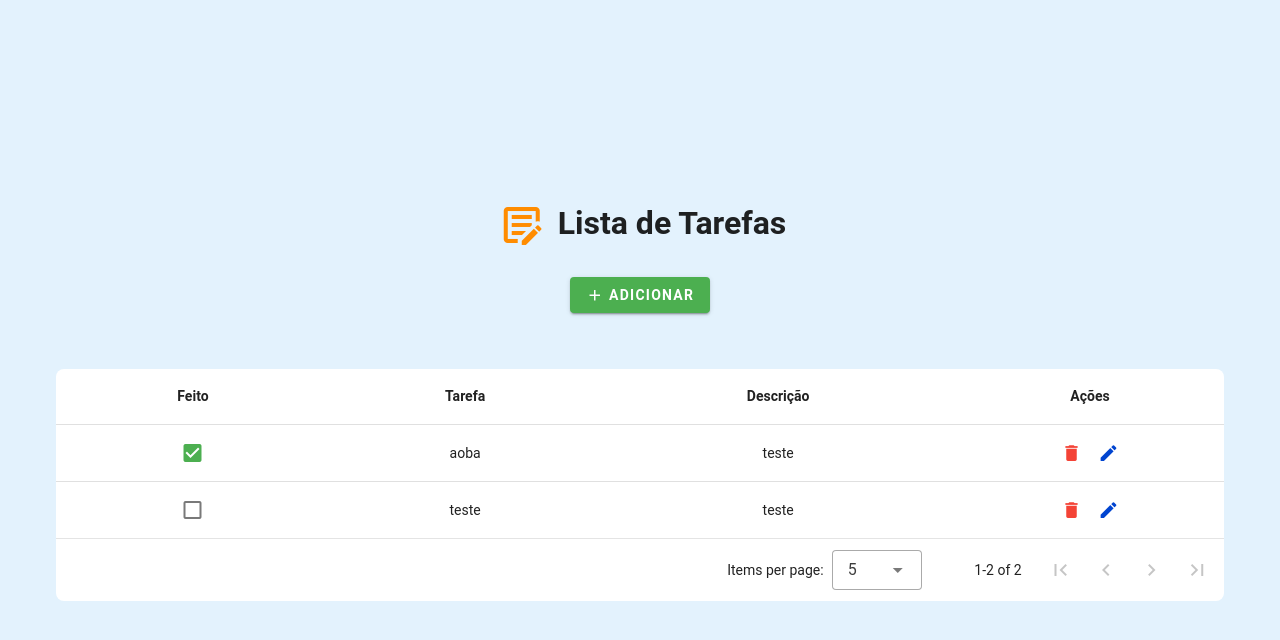
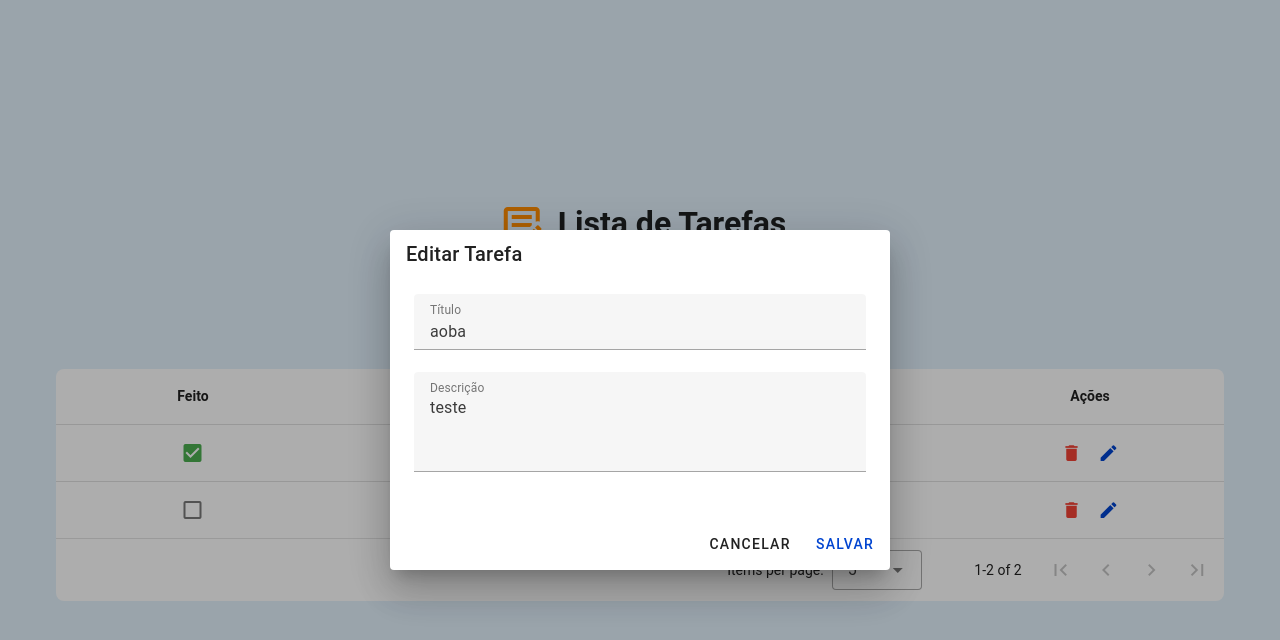
Before and after one commit to Alisson-tech/Tasks-Front-end, a Vue app: page / in a window 1280 px wide. Both pictures are taken after a click on the button 1108 px from the left and 453 px from the top of the page. Shown: the top 640 px of the page. Built offline with nearby package versions, Linux system fonts and the light colour scheme.

Commit message:
Dialog design Create and Edit

```diff
--- a/src/composables/useCreateEditDialog.ts
+++ b/src/composables/useCreateEditDialog.ts
@@ -1,21 +1,21 @@
 import { ref } from 'vue'
 
 export function useCreateEditDialog<T = any>() {
-  const dialogCreateEdit = ref(false)
+  const dialog = ref(false)
   const editedItem = ref<T | null>(null)
 
   const openDialog = (item?: T) => {
-    dialogCreateEdit.value = true
+    dialog.value = true
     editedItem.value = item ?? null
   }
 
   const closeDialog = () => {
-    dialogCreateEdit.value = false
+    dialog.value = false
     editedItem.value = null
   }
 
   return {
-    dialogCreateEdit,
+    dialog,
     editedItem,
     openDialog,
     closeDialog
--- a/src/composables/useDeleteDialog.ts
+++ b/src/composables/useDeleteDialog.ts
@@ -1,23 +1,23 @@
 import { ref } from 'vue'
 
 export function useDeleteDialog() {
-  const dialogDelete = ref(false)
+  const dialog = ref(false)
   const itemName = ref<string | null>(null)
 
-  const openDeleteDialog = (itemId: string) => {
-    dialogDelete.value = true
+  const openDialog = (itemId: string) => {
+    dialog.value = true
     itemName.value = itemId
   }
 
-  const closeDeleteDialog = () => {
-    dialogDelete.value = false
+  const closeDialog = () => {
+    dialog.value = false
     itemName.value = null
   }
 
   return {
-    dialogDelete,
+    dialog,
     itemName,
-    openDeleteDialog,
-    closeDeleteDialog
+    openDialog,
+    closeDialog
   }
 }
--- a/src/composables/useTasks.ts
+++ b/src/composables/useTasks.ts
@@ -1,6 +1,6 @@
 import { ref, onMounted } from 'vue'
 import { taskService } from '../services/TasksServices'
-import type { Task } from '../types/Task'
+import type { Task, TaskPayload } from '../types/Task'
 
 export function useTasks() {
   const tasks = ref<Task[]>([])
@@ -8,15 +8,20 @@ export function useTasks() {
   const error = ref<string | null>(null)
 
   const fetchTasks = async () => {
-    isLoading.value = true
-    error.value = null
-    try {
-      tasks.value = await taskService.getAll()
-    } catch (err) {
-      error.value = (err as Error).message
-    } finally {
-      isLoading.value = false
-    }
+    tasks.value = [
+      {id: 1, done: true, title: 'aoba', description:'teste'},
+      {id: 2, done: false, title: 'teste', description:'teste'}
+    ]
+
+    // isLoading.value = true
+    // error.value = null
+    // try {
+    //   tasks.value = await taskService.getAll()
+    // } catch (err) {
+    //   error.value = (err as Error).message
+    // } finally {
+    //   isLoading.value = false
+    // }
   }
 
   const createTask = async (taskData: Partial<Task>) => {
@@ -45,6 +50,14 @@ export function useTasks() {
     }
   }
 
+ function taskToPayload(task: Task): TaskPayload {
+    return {
+      id: task.id,
+      title: task.title,
+      description: task.description,
+    }
+  }
+
   onMounted(fetchTasks)
 
   return {
@@ -54,6 +67,7 @@ export function useTasks() {
     fetchTasks,
     createTask,
     updateTask,
-    deleteTask
+    deleteTask,
+    taskToPayload
   }
 }
--- a/src/pages/tasks/TasksPage.vue
+++ b/src/pages/tasks/TasksPage.vue
@@ -3,11 +3,11 @@
         <v-row>
           <v-col align="center">
             <h1 class="mb-7 mx-2"><v-icon color="#FF8C00" class="mx-1">mdi-text-box-edit-outline</v-icon> Lista de Tarefas</h1>
-            <v-btn class="mb-14" color="success font-weight-bold"><v-icon class="mr-1">mdi-plus</v-icon>Adicionar</v-btn>
+            <v-btn class="mb-14" color="success font-weight-bold" @click="CreateEditDialogState.openDialog"><v-icon class="mr-1">mdi-plus</v-icon>Adicionar</v-btn>
               <v-data-table
                 class="rounded-lg"
                 :headers="headers"
-                :items="tasks"
+                :items="TaskManager.tasks.value"
                 :items-per-page="5"
                 no-data-text="Cadastre uma Tarefa"
               >
@@ -21,27 +21,36 @@
 
                 <template v-slot:item.actions="{ item }">
 
-                  <v-icon color="error"  @click="openDeleteDialog(item.title)" class="ma-2">mdi-delete</v-icon>
+                  <v-icon color="error"  @click="deleteDialogState.openDialog(item.title)" class="ma-2">mdi-delete</v-icon>
 
-                  <v-icon color="primary"  class="ma-2">mdi-pencil</v-icon>
+                  <v-icon color="primary"  class="ma-2" @click="onEditItem(item)">mdi-pencil</v-icon>
                 </template>
 
               </v-data-table>
           </v-col>
         </v-row>
 
-        <delete-dialog v-model="dialogDelete" :item-name="itemName || ''" @update:model-value="closeDeleteDialog" @delete="onDelete"></delete-dialog>
+        <delete-dialog v-model="deleteDialogState.dialog.value" :item-name="deleteDialogState.itemName.value || ''" @update:model-value="deleteDialogState.closeDialog" @delete="onDelete"></delete-dialog>
+        <create-edit-dialog v-model="CreateEditDialogState.dialog.value" :task="CreateEditDialogState.editedItem.value"  @update:model-value="CreateEditDialogState.closeDialog" @create="CreateEditDialogState.closeDialog" @edit="CreateEditDialogState.closeDialog"></create-edit-dialog>
       </v-container>
 </template>
 
 <script setup lang="ts">
+import deleteDialog from '../../components/delete-dialog.vue';
+import createEditDialog from './components/create-edit-dialog.vue';
+
+import { useDeleteDialog } from '../../composables/useDeleteDialog';
+import { useCreateEditDialog } from '../../composables/useCreateEditDialog';
+import { useTasks } from '../../composables/useTasks';
+
 import { Header } from '../../types/Headers';
-import { Task } from '../../types/Task';
+import { Task, TaskPayload } from '../../types/Task';
 
-import deleteDialog from '../../components/delete-dialog.vue';
-import { useDeleteDialog } from '../../composables/useDeleteDialog';
 
-const { dialogDelete, itemName, openDeleteDialog, closeDeleteDialog} = useDeleteDialog();
+
+const deleteDialogState = useDeleteDialog();
+const CreateEditDialogState = useCreateEditDialog<TaskPayload>();
+const TaskManager = useTasks();
 
 const headers: Header[] = [
   { title: 'Feito', value: 'done', sortable: false, align:'center', width: 10, headerProps: { class: 'font-weight-bold' }},
@@ -50,12 +59,12 @@ const headers: Header[] = [
   { title: 'Ações', value: 'actions', sortable: false, align:'center', width: 10, headerProps: { class: 'font-weight-bold' } },
 ]
 
-const tasks : Task[] = [
-  {done: true, title: 'aoba', description:'teste'},
-  {done: false, title: 'teste', description:'teste'}
-]
-
 function onDelete(){
   console.log("deletado");
 }
+
+function onEditItem(item: Task){
+  const editedTaks = TaskManager.taskToPayload(item)
+  CreateEditDialogState.openDialog(editedTaks)
+}
 </script>
--- a/src/pages/tasks/components/create-edit-dialog.vue
+++ b/src/pages/tasks/components/create-edit-dialog.vue
@@ -0,0 +1,87 @@
+<template>
+  <v-dialog v-model="model" max-width="500">
+    <v-card>
+      <v-card-title>
+        <span class="text-h6">{{ localTask.id ? 'Editar Tarefa' : 'Nova Tarefa' }}</span>
+      </v-card-title>
+
+      <v-card-text>
+        <v-form ref="formRef">
+          <v-text-field
+            v-model="localTask.title"
+            label="Título"
+            :rules="[rules.required]"
+            required
+          />
+          <v-textarea
+            v-model="localTask.description"
+            label="Descrição"
+            rows="3"
+            auto-grow
+          />
+        </v-form>
+      </v-card-text>
+
+      <v-card-actions class="justify-end">
+        <v-btn text @click="close">Cancelar</v-btn>
+        <v-btn color="primary" @click="save">{{ localTask.id ? 'Salvar' : 'Criar' }}</v-btn>
+      </v-card-actions>
+    </v-card>
+  </v-dialog>
+</template>
+
+<script setup lang="ts">
+  import { computed, ref, watch } from 'vue'
+  import { TaskPayload } from '../../../types/Task';
+  const rules = {
+    required: (v: string) => !!v || 'Campo obrigatório',
+  }
+
+  const props = defineProps<{
+    modelValue: boolean
+    task: TaskPayload | null
+  }>()
+
+  const localTask = ref<TaskPayload>({
+    id: null,
+    title: '',
+    description: '',
+  })
+
+  const emit = defineEmits<{
+    (e: 'update:modelValue', value: boolean): void,
+    (e: 'create', value: TaskPayload): void;
+    (e: 'edit', value: TaskPayload): void;
+  }>()
+
+  const model = computed({
+    get: () => props.modelValue,
+    set: (val: boolean) => emit('update:modelValue', val)
+  })
+
+  watch(model, (isOpen) => {
+    console.log(props.task)
+    if (isOpen && props.task) {
+      Object.assign(localTask.value, {
+        id: props.task.id,
+        title: props.task.title ?? '',
+        description: props.task.description ?? '',
+      })
+    }
+  })
+
+  function close(): void {
+    console.log(localTask)
+    model.value = false
+  }
+
+  function save(): void {
+    if (localTask.value.id) {
+      emit('edit', localTask.value)
+    } else {
+      emit('create', localTask.value)
+    }
+    close()
+  }
+
+  </script>
--- a/src/services/tasksServices.ts
+++ b/src/services/tasksServices.ts
@@ -1,4 +1,4 @@
-import axios from '@/plugins/axios'
+import axios from 'axios'
 import type { Task } from '../types/Task'
 
 const BASE_URL = '/api/tasks'
```
Also changed, not shown: src/types/Task.ts (+11 -4 lines).
